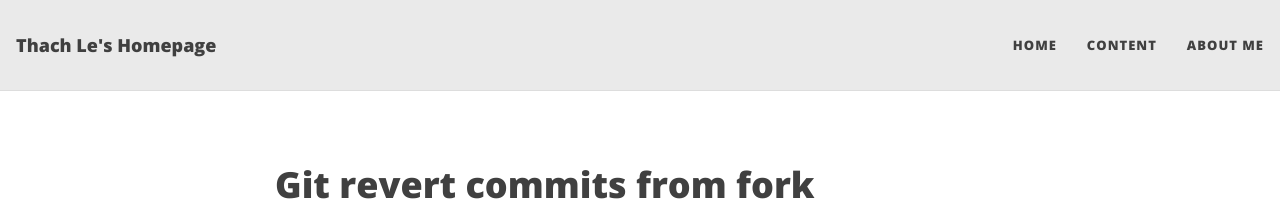
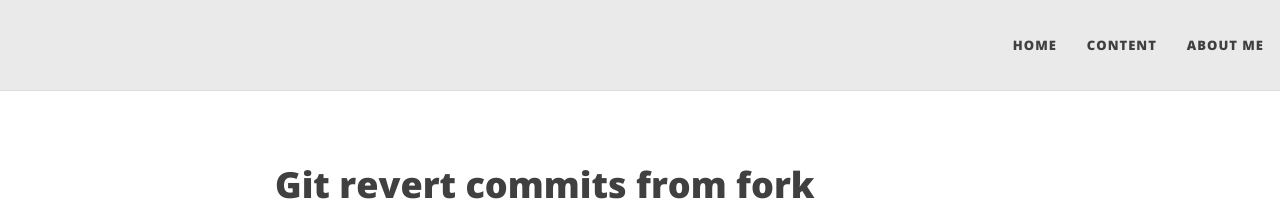
Before and after one commit to thachlp/thachlp.github.io, a Jekyll site: the page built from index.html, in a window 1280 px wide. Shown: the top 208 px of the page. Built offline with Jekyll 4.4.1, drawn with Linux system fonts in a browser that asks for light colours; nearby versions of some CDN libraries; the list of posts is cut into pages by our own code.

Commit message:
Update nav.html

```diff
--- a/_includes/nav.html
+++ b/_includes/nav.html
@@ -2,8 +2,6 @@
 
   {%- if site.title-img -%}
     <a class="navbar-brand navbar-brand-logo" href="{{ '' | absolute_url }}"><img alt="{{ site.title }} Logo" src="{{ site.title-img | relative_url}}"/></a>
-  {%- elsif site.title -%}
-    <a class="navbar-brand" href="{{ '' | absolute_url }}">{{ site.title }}</a>
   {%- endif -%}
 
   <button class="navbar-toggler" type="button" data-toggle="collapse" data-target="#main-navbar" aria-controls="main-navbar" aria-expanded="false" aria-label="Toggle navigation">
```
